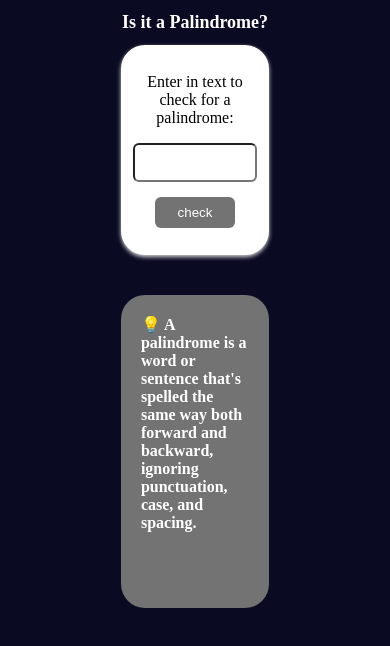
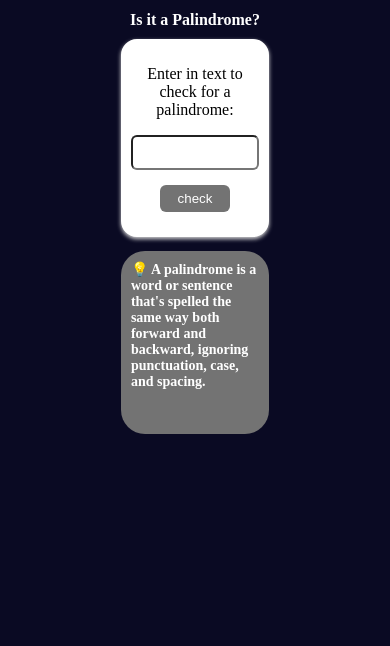
Before and after one commit to HilaryGH/PalindromeChecker, a plain HTML site: page index.html in a window 390 px wide. Drawn offline with Linux system fonts and the light colour scheme.

Commit message:
Adjusted heading, button, and paragraph sizes for better readability on smaller screens

```diff
--- a/styles.css
+++ b/styles.css
@@ -87,3 +87,28 @@ input:focus {
     width: 100%;
   }
 }
+@media (max-width: 480px) {
+  h1 {
+    font-size: 16px;
+    margin-bottom: 10px;
+  }
+  .container {
+    border-radius: 16px;
+    padding: 8px;
+  }
+  .box {
+    font-size: 18px;
+    margin-top: 10px;
+  }
+  .box p {
+    font-size: 14px;
+    padding: 10px;
+  }
+  button {
+    width: 70px;
+    padding: 6px;
+  }
+  input {
+    padding: 8px;
+  }
+}
```
